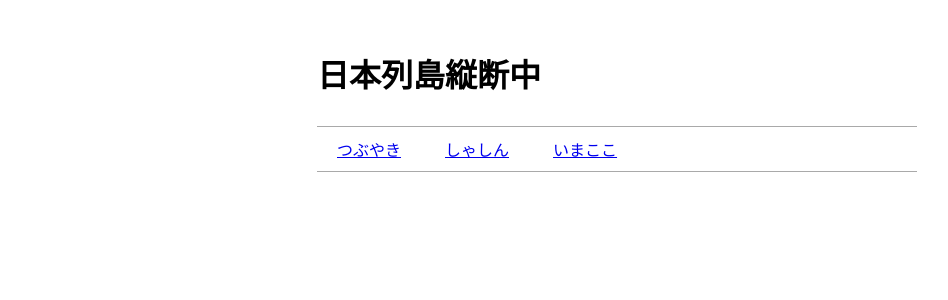
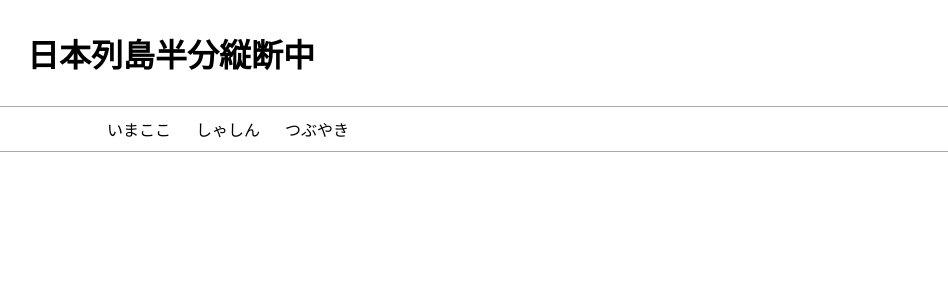
Before and after one commit to kkyouhei/cycling-now, a CakePHP app: template app/View/Helper/AppHelper.php in a window 1280 px wide. Shown: the top 300 px of the page, without its empty margins (23-971 px from the left). Run offline with PHP 8.4 and a stand-in for CakePHP, Linux system fonts and the light colour scheme; the template is opened without the code that fills it, so the values that code supplies are empty; some libraries are stand-ins or nearby versions.

Commit message:
update layout

```diff
--- a/app/View/Layouts/default.ctp
+++ b/app/View/Layouts/default.ctp
@@ -20,19 +20,13 @@ $cakeDescription = __d('cake_dev', 'CakePHP: the rapid development php framework
 <body>
 	<div id="container">
 		<h1>
-			日本列島縦断中
+			日本列島半分縦断中
 		</h1>
 		<div id="header">
 			<div id="header-menu">
-				<div class="menu">
-					<a href="http://192.168.11.8/cycling-now">つぶやき</a>
-				</div>
-				<div class="menu">
-					<a href="http://192.168.11.8/cycling-now/gallery">しゃしん</a>
-				</div>
-				<div class="menu">
-					<a href="http://192.168.11.8/cycling-now/map">いまここ</a>
-				</div>
+				<a href="http://192.168.11.8/cycling-now" class="menu">いまここ</a>
+				<a href="http://192.168.11.8/cycling-now/gallery" class="menu">しゃしん</a>
+				<a href="http://192.168.11.8/cycling-now/tweet" class="menu">つぶやき</a>
 			</div>
 		</div>
 		<?php echo $content_for_layout; ?>
--- a/app/webroot/css/cake.generic.css
+++ b/app/webroot/css/cake.generic.css
@@ -4,23 +4,38 @@
 	padding:0;
 }
 
+h1{
+	width:300px;
+	margin-left:50px;
+}
+
 #container {
-	margin-left:auto;
-	margin-right:auto;
-	margin-top:50px;
-	width:600px;
+	width:100%;
+	margin-top:30px;
 }
 
 #header{
+	margin-top:30px;
 	border-top: 1px solid #a9a9a9;
 	border-bottom: 1px solid #a9a9a9;
-	margin-top:30px;
-	margin-bottom:30px;
+}
+
+#header-menu{
+	width:500px;
+	margin-left:130px;
 }
 
 .menu{
+	width:65px;
+	padding-top:10px;
+	padding-bottom:10px;
+	padding-right:20px;
+	text-decoration:none;
 	display:inline-block;
 	_display:inline;
 	color: #000000;
-	padding:10px 20px
 }
+
+.menu a{
+	text-decoration:none;
+}
```
Also changed, not shown: app/Controller/Component/TwitterComponent.php (+15 -0 lines), app/Controller/ContentsController.php (+12 -3 lines), app/Controller/MapController.php (+7 -13 lines), app/View/Contents/index.ctp (+11 -25 lines), app/View/Gallery/index.ctp (+4 -13 lines), app/View/Map/index.ctp (+24 -14 lines), app/webroot/css/contents.css (+7 -18 lines), app/webroot/css/map.css (+18 -3 lines), app/webroot/js/map.js (deleted, +0 -44 lines), app/webroot/js/switch-image.js (deleted, +0 -12 lines).
